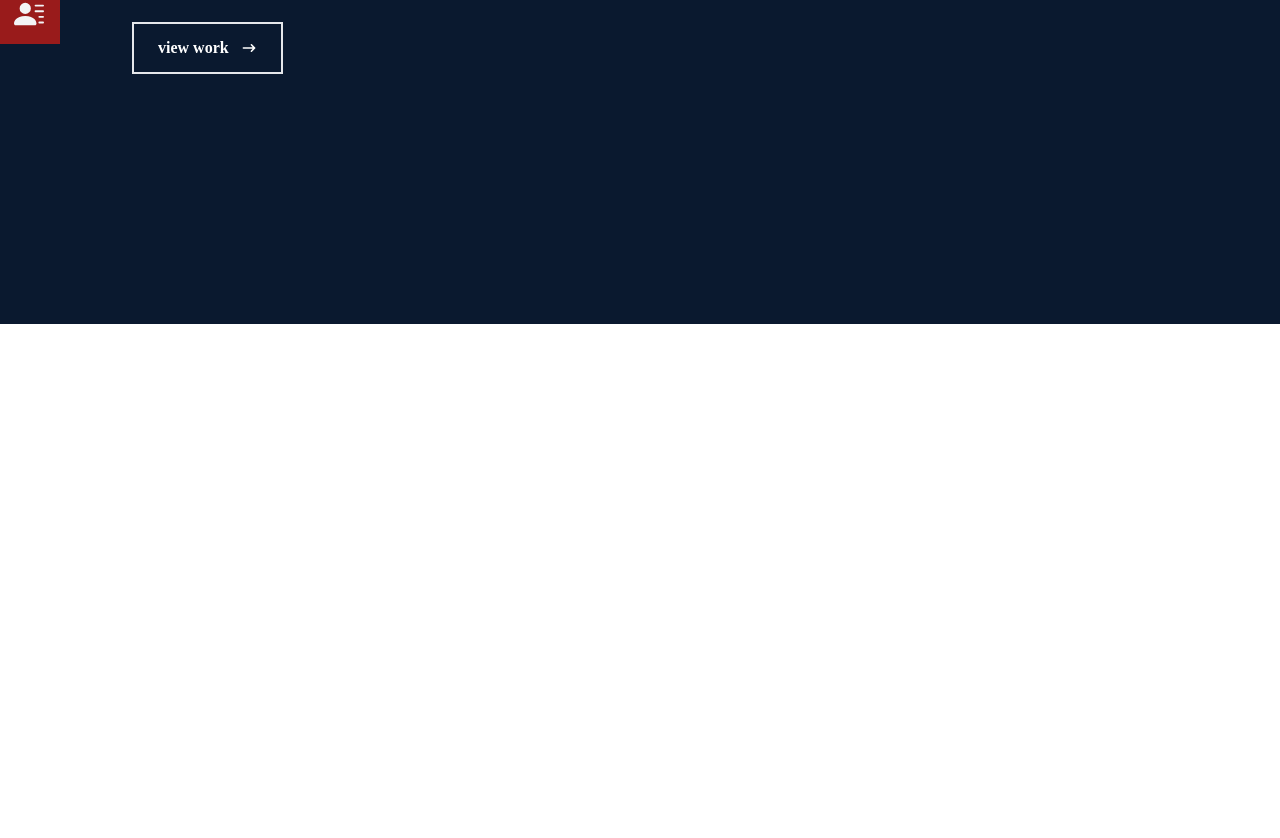
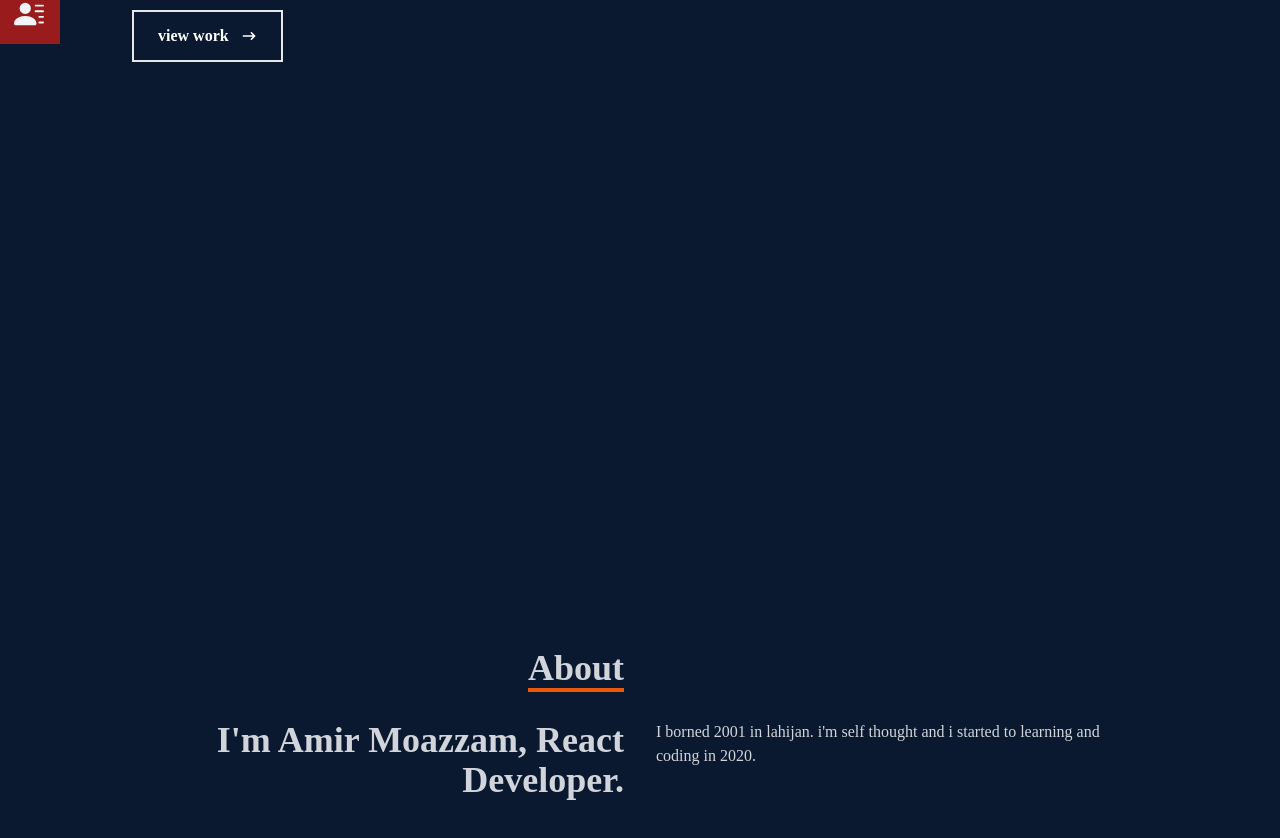
Before and after one commit to amirmoazzam/personal_react_ex, a React (Create React App) app: page / in a window 1280 px wide. Shown: the part 476-1314 px from the top of the page. Before the commit the page ends 800 px from the top, so only its background shows below. Built offline with nearby package versions, Linux system fonts and the light colour scheme.

Commit message:
about component completed

```diff
--- a/src/App.js
+++ b/src/App.js
@@ -1,11 +1,13 @@
 import { Navbar } from "./components/navbar";
 import Home from './components/home'
+import About from "./components/about";
 
 function App() {
   return (
     <div className="App">
       <Navbar/>
       <Home />
+      <About />
     </div>
   );
 }
--- /dev/null
+++ b/src/components/about.jsx
@@ -0,0 +1,26 @@
+import React from 'react'
+
+const About = () => {
+  return (
+    <div name='about' className='w-full h-screen bg-[#0a192f] text-gray-300'>
+        <div className='flex flex-col justify-center items-center w-full h-full'>
+            <div className='max-w-[1000px] w-full px-4 grid grid-cols-2 gap-8'>
+                <div className='sm:text-right pb-8 pl-4'>
+                    <p className='text-4xl font-bold inline border-b-4 border-orange-600'>About</p>
+                </div>
+            </div>
+            <div></div>
+            <div className='max-w-[1000px] w-full grid sm:grid-cols-2 gap-8 px-4'>
+                <div className='sm:text-right text-4xl font-bold'>
+                    <p className='capitalize'>i'm amir moazzam, react developer.</p>
+                </div>
+                <div>
+                    <p>I borned 2001 in lahijan. i'm self thought and i started to learning and coding in 2020.</p>
+                </div>
+            </div>
+        </div>
+    </div>
+  )
+}
+
+export default About;
--- a/src/components/home.jsx
+++ b/src/components/home.jsx
@@ -8,10 +8,10 @@
         <div className='max-w-[1080px] mx-auto px-8 flex flex-col justify-center h-full'>
             <p className='text-orange-600'>Hello there, welcome to</p>
             <h1 className='text-4xl sm:text-7xl font-bold text-[#ccd6f6] capitalize'>amir moazzam</h1>
-            <h3 className='text-4xl sm:text-7xl font-bold text-[#8892ba]'>personal website</h3>
+            <h3 className='text-3xl sm:text-5xl font-bold text-[#8892ba]'>personal website</h3>
             <p className='text-[#8892ba] py-4 max-w-[700px] capitalize'>i'm react frontend web developer. i'm a self-thought programmer and i started my work from 2020. it's my pleasure to read more about me in my resume.</p>
             <div>
-                <button className='group text-white font-bold border-2 px-6 py-3 my-2 flex items-center hover:bg-orange-600 hover:border-white'>
+                <button className='group text-white font-bold border-2 px-6 py-3 my-2 flex items-center hover:bg-orange-600 hover:border-white duration-500'>
                     view work
                     <span className='group-hover:rotate-90 duration-300'>
                         <HiArrowNarrowRight className='ml-3'/>
```
